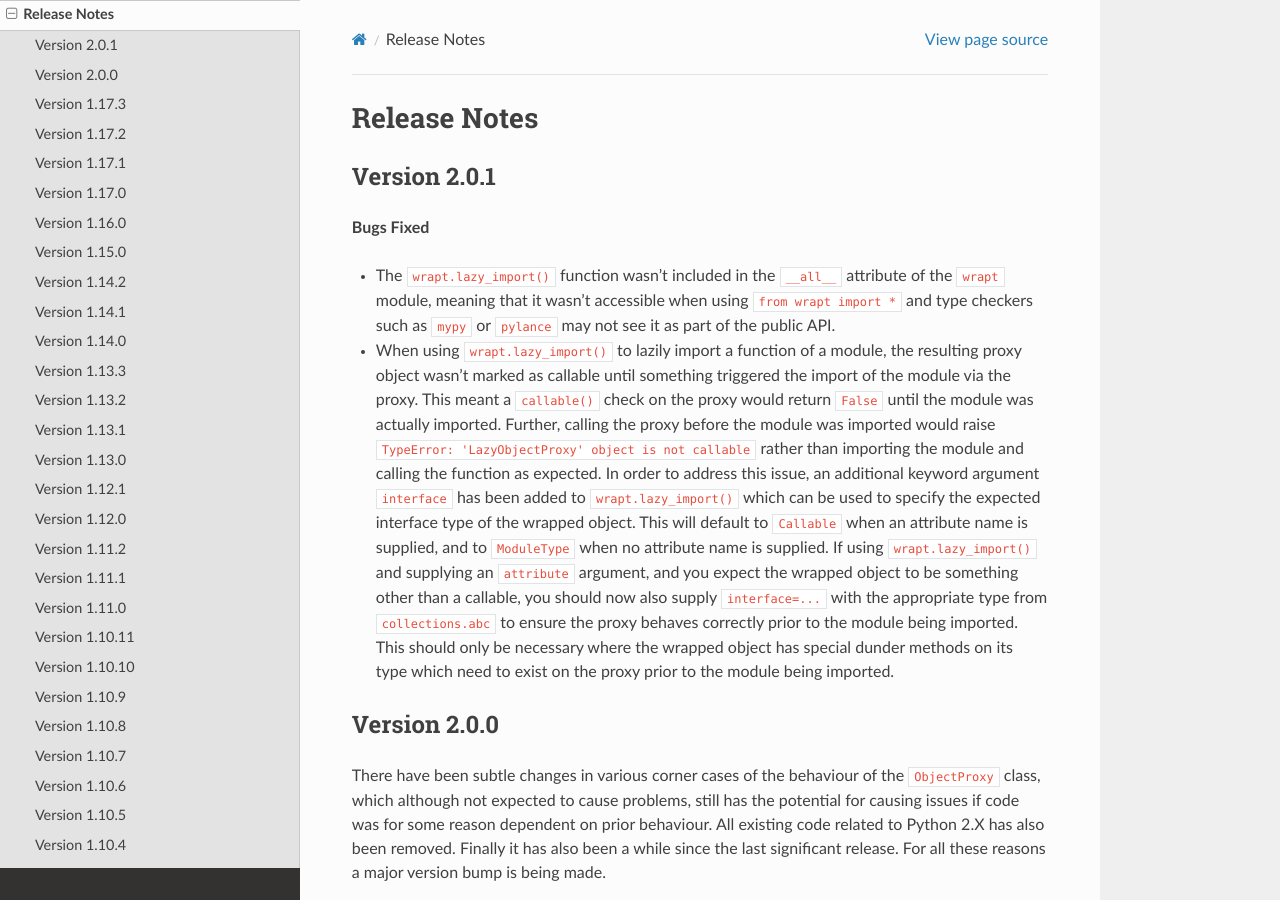
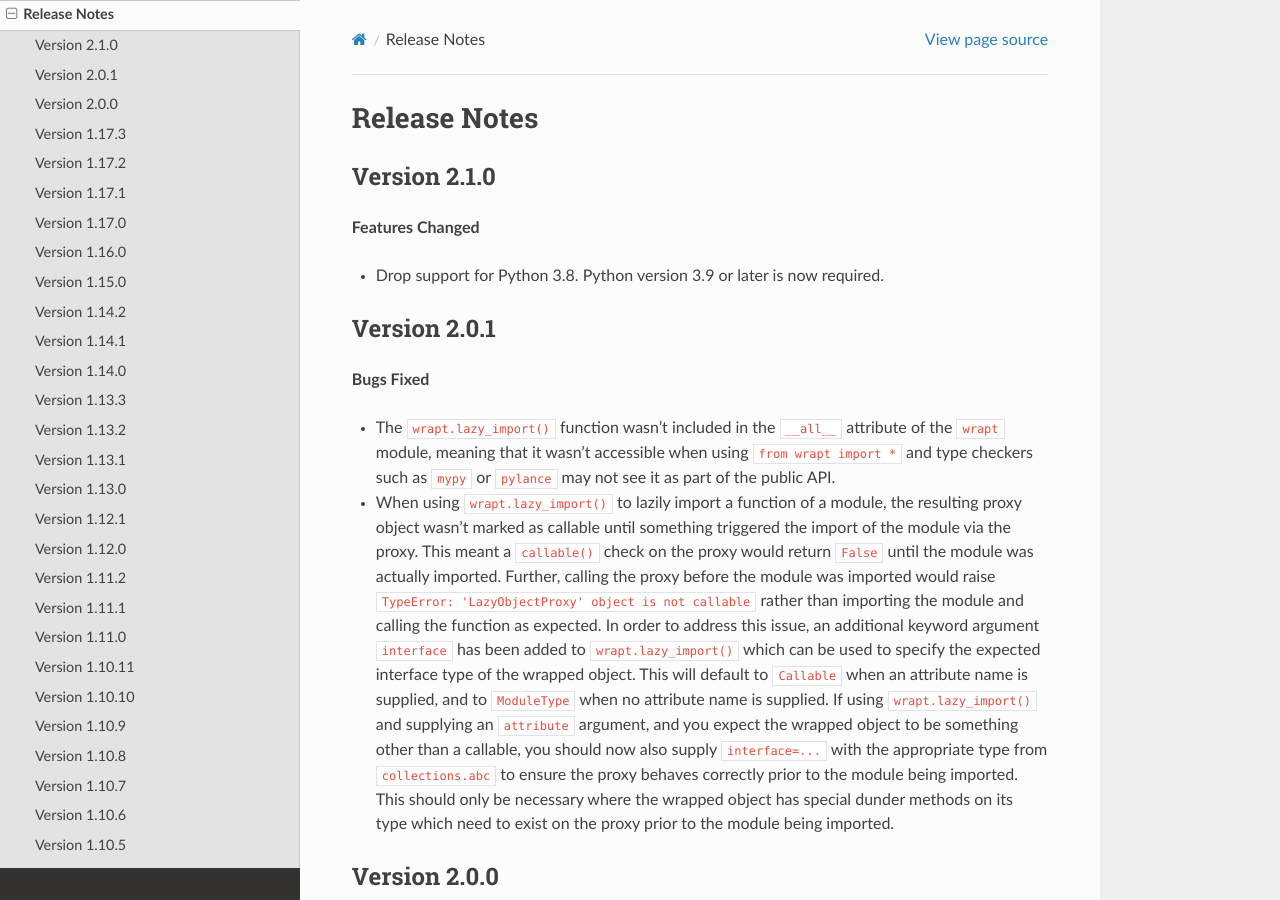
Before and after one commit to GrahamDumpleton/wrapt, a Sphinx documentation site: the page built from docs/changes.rst, in a window 1280 px wide and 900 px high. Built offline with Sphinx 7.4.7 and the Read the Docs theme 3.1.0, drawn with Linux system fonts in a browser that asks for light colours.

Commit message:
Increment version to prepare for dropping Python 3.8 support.

```diff
--- a/docs/changes.rst
+++ b/docs/changes.rst
@@ -1,5 +1,12 @@
 Release Notes
 =============
+
+Version 2.1.0
+-------------
+
+**Features Changed**
+
+* Drop support for Python 3.8. Python version 3.9 or later is now required.
 
 Version 2.0.1
 -------------
--- a/src/wrapt/__init__.py
+++ b/src/wrapt/__init__.py
@@ -2,7 +2,7 @@
 Wrapt is a library for decorators, wrappers and monkey patching.
 """
 
-__version_info__ = ("2", "0", "1")
+__version_info__ = ("2", "1", "0", "dev1")
 __version__ = ".".join(__version_info__)
 
 from .__wrapt__ import (
```
